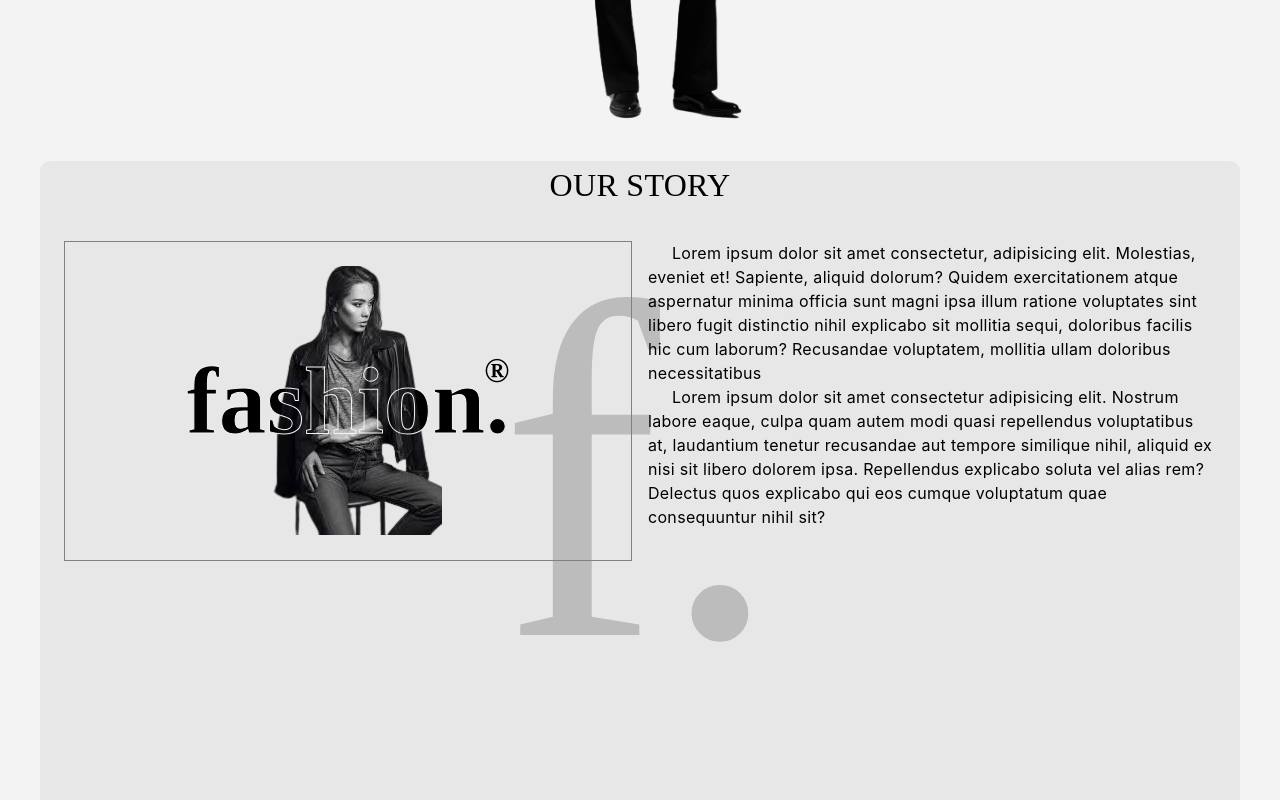
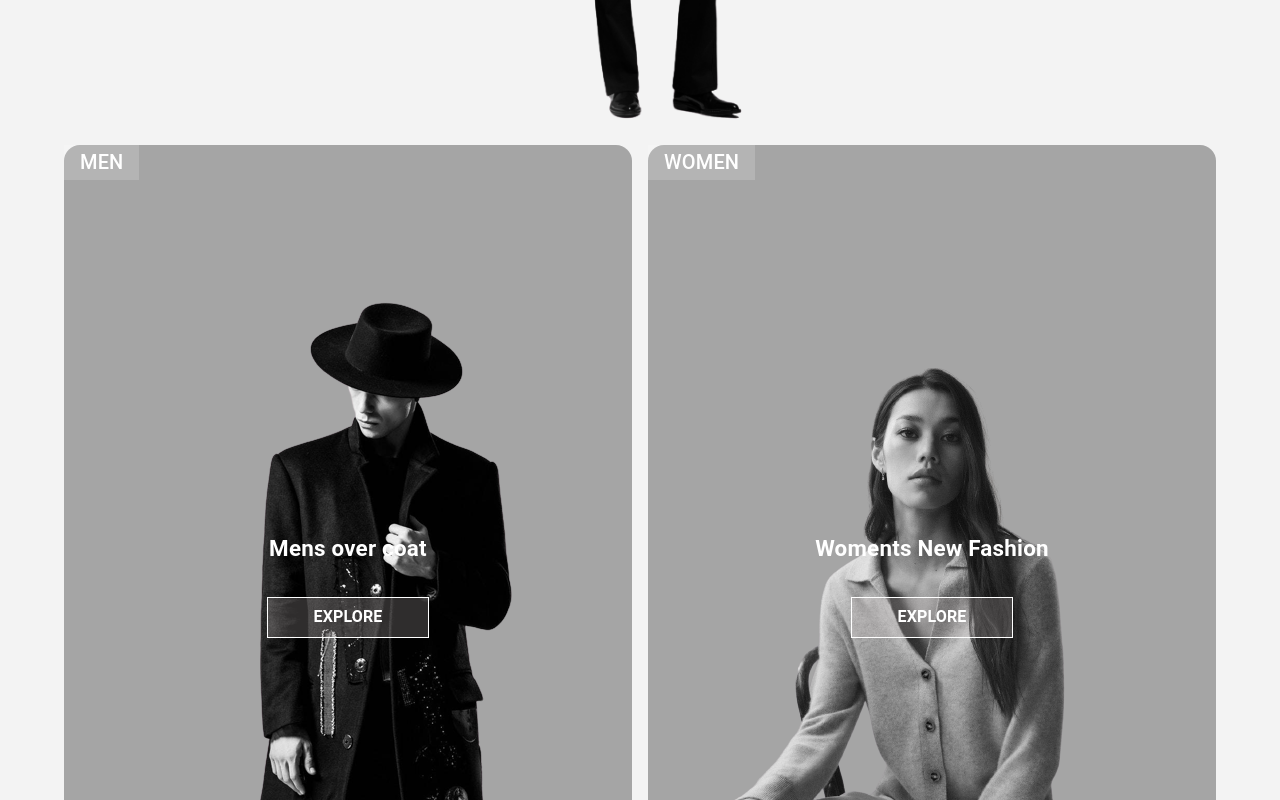
Before and after one commit to mrnitj/Fashion., a React (Vite) app: page /sample in a window 1280 px wide. Shown: the part 460-1260 px from the top of the page. Built offline with nearby package versions, Linux system fonts and the light colour scheme; a web font is replaced by a local one.

Commit message:
feat: male and female section

```diff
--- /dev/null
+++ b/src/Components/Home/NavigationSection.tsx
@@ -0,0 +1,124 @@
+import React from "react";
+
+import { Link } from "react-router-dom";
+
+import { Box, Container, Grid, styled, Typography } from "@mui/material";
+
+import Img5 from "../../Assets/img5.png";
+import Img8 from "../../Assets/img8.png";
+
+// styles---------------
+
+const MainContainer = styled(Container)(({ theme }) => ({}));
+
+const GridContainer = styled(Grid)({});
+const GridItem = styled(Grid)(({ theme }) => ({}));
+
+const GridContent = styled(Box)(({ theme }) => ({
+    height: "100vh",
+    background: "#a5a5a5",
+    backgroundPosition: "bottom",
+    backgroundRepeat: "no-repeat",
+    position: "relative",
+    borderRadius:'1rem'
+
+}));
+
+const MainHead = styled(Typography)(({ theme }) => ({
+    textTransform: "uppercase",
+    padding: ".1rem 1rem",
+    backgroundColor: "#ffffff29",
+    display: "inline-block",
+    color: "white",
+}));
+
+const StickyContainer = styled(Box)(({ theme }) => ({
+    height: "60vh",
+    width: "100%",
+    position: "absolute",
+    bottom: "0",
+}));
+const Sticky = styled(Box)(({ theme }) => ({
+    height: "30vh",
+    width: "100%",
+    position: "sticky",
+    top: "calc(100% - 25vh)",
+    display:'flex',
+    flexDirection:'column',
+    placeItems:'center',
+    justifyContent:'center',
+    gap:'2rem',
+    marginBottom:'2rem'
+}));
+
+
+
+const SubHead = styled(Typography)(({ theme }) => ({
+    fontSize:'1.4em',
+    fontWeight:700,
+    color:'#ffff',
+    position:'static',
+    top:0
+
+
+}));
+const Button = styled(Typography)(({ theme }) => ({
+    textTransform: "uppercase",
+    textDecoration: "none",
+    color: "#ffffff",
+    backgroundColor: "#d3c8c839",
+    border:'1.2px solid #ffffff',
+    fontWeight:700,
+    padding:'1.2rem 5rem',
+    position:'relative',
+    transition:'all 0.15s',
+    "&::before":{
+        content:"'explore'",
+        position:'absolute',
+        top:'50%',
+        left:'50%',
+        transform:'translate(-50%, -50%)'
+    },
+    "&:hover":{
+        padding:'1rem 4.8rem'
+    }
+
+
+}));
+
+// styles---------------
+
+const NavigationSection = () => {
+    return (
+        <MainContainer>
+            <GridContainer container spacing={2}>
+                <GridItem item xs={12} md={6}>
+                    <GridContent sx={{ backgroundImage: `url(${Img5})` }}>
+                        <MainHead variant="h6">men</MainHead>
+                        <StickyContainer>
+                            <Sticky>
+
+                                <SubHead>Mens over coat</SubHead>
+                                <Button component={Link}></Button>
+                            </Sticky>
+                        </StickyContainer>
+                    </GridContent>
+                </GridItem>
+                <GridItem item xs={12} md={6}>
+                    <GridContent sx={{ backgroundImage: `url(${Img8})` }}>
+                        <MainHead variant="h6">women</MainHead>
+                        <StickyContainer>
+                            <Sticky>
+                            <SubHead>Woments New Fashion</SubHead>
+                            <Button component={Link}></Button>
+
+                            </Sticky>
+                        </StickyContainer>
+                    </GridContent>
+                </GridItem>
+            </GridContainer>
+        </MainContainer>
+    );
+};
+
+export default NavigationSection;
--- a/src/Components/roots/Footer.jsx
+++ b/src/Components/roots/Footer.jsx
@@ -42,7 +42,7 @@ const SocialMedia = styled(Box)(({ theme }) => ({
     borderTop: "1px solid",
     [theme.breakpoints.down("sm")]: {
         border: "none",
-    },
+    }
 }));
 
 const Footer = () => {
--- a/src/Pages/Sample.tsx
+++ b/src/Pages/Sample.tsx
@@ -4,14 +4,17 @@ import { Stack } from "@mui/material";
 import HeroSection from "../Components/Home/HeroSection";
 import StorySection from "../Components/Home/StorySection";
 import Footer from '../Components/roots/Footer'
+import NavigationSection from "../Components/Home/NavigationSection";
 
 const Sample = () => {
     return (
         <div>
             <MainNavbar />
             <HeroSection />
+            <NavigationSection/>
             <StorySection />
             <Footer/>
+
         </div>
     );
 };
```
